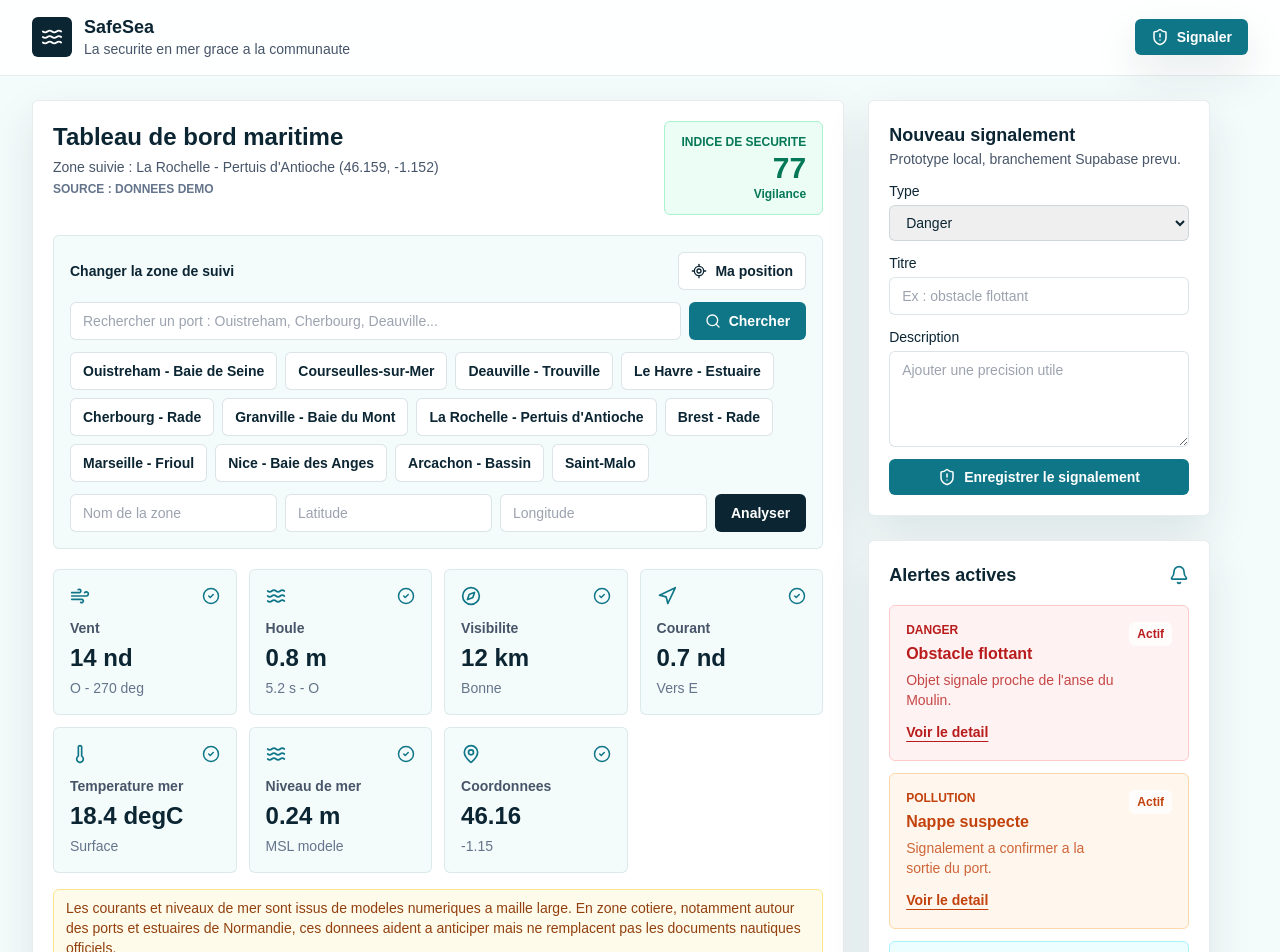
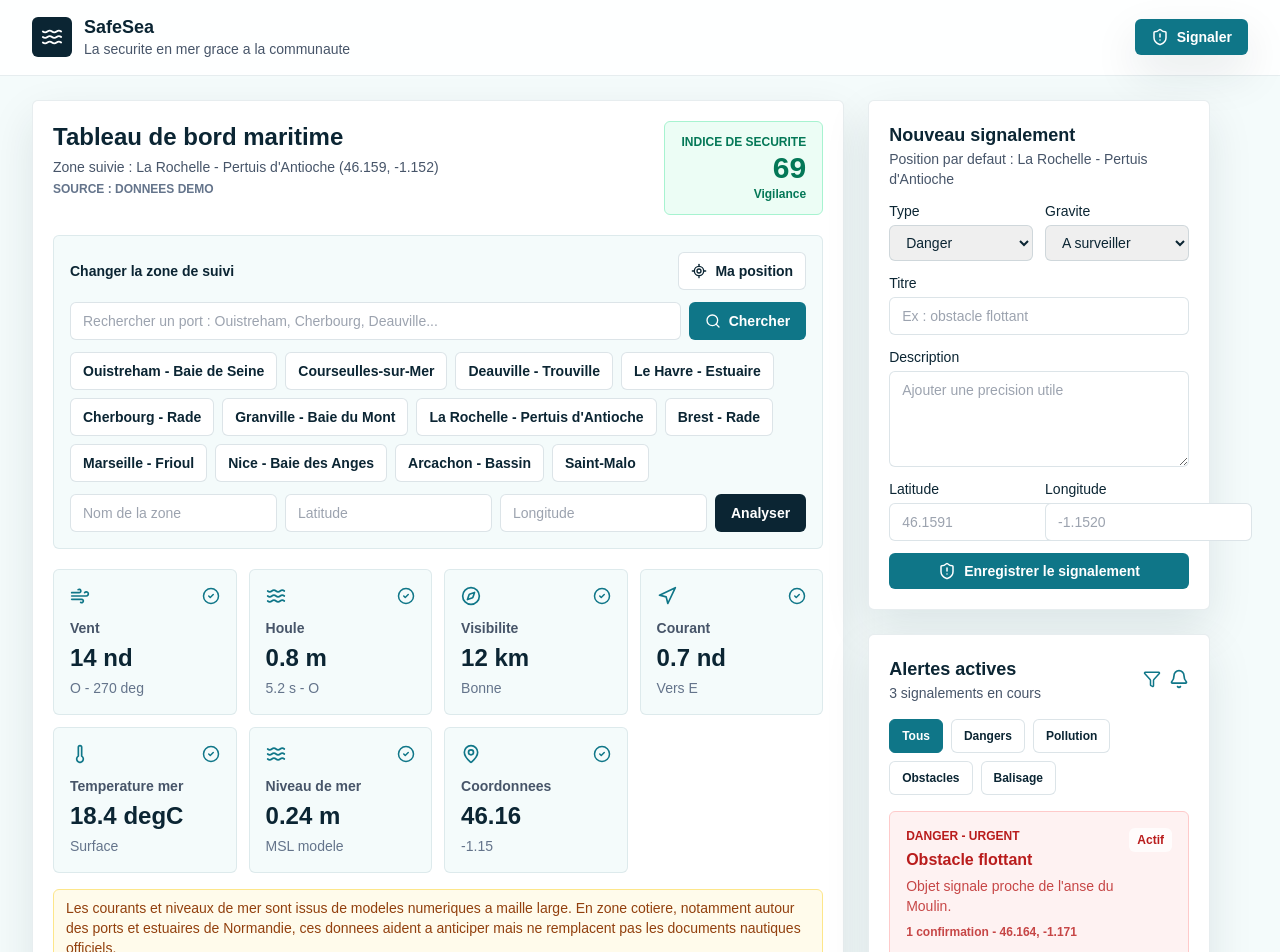
Before and after one commit to Thomas-LBR/safesea, a Next.js app: page / in a window 1280 px wide. Shown: the top 952 px of the page. Built offline with nearby package versions, Linux system fonts and the light colour scheme.

Commit message:
Improve alert workflow

```diff
--- a/src/components/dashboard.tsx
+++ b/src/components/dashboard.tsx
@@ -1,6 +1,6 @@
 "use client";
 
-import { Anchor, Bell, CheckCircle2, Compass, LocateFixed, MapPin, Navigation, Search, ShieldAlert, Thermometer, Waves, Wind } from "lucide-react";
+import { Anchor, Bell, CheckCircle2, Compass, Filter, LocateFixed, MapPin, Navigation, Search, ShieldAlert, Thermometer, Waves, Wind } from "lucide-react";
 import Link from "next/link";
 import type { FormEvent, ReactNode } from "react";
 import { useMemo, useState } from "react";
@@ -9,8 +9,8 @@
 import { ReportForm } from "@/components/report-form";
 import { computeSafetyScore, getSafetyLabel } from "@/lib/safety-score";
 import { fetchMarineWeather, locationPresets, searchMarineLocations, type MarineLocation, type MarineWeather } from "@/lib/weather";
-import { getStatusLabel, getTypeLabel, listDemoReports } from "@/services/reports";
-import type { Report } from "@/types/report";
+import { getSeverityLabel, getStatusLabel, getTypeLabel, listDemoReports } from "@/services/reports";
+import type { Report, ReportStatus, ReportType } from "@/types/report";
 
 const reportStyles = {
   danger: "bg-red-50 text-red-700 border-red-200",
@@ -21,20 +21,42 @@
   other: "bg-slate-50 text-slate-700 border-slate-200"
 };
 
+const filterOptions: Array<{ value: ReportType | "all"; label: string }> = [
+  { value: "all", label: "Tous" },
+  { value: "danger", label: "Dangers" },
+  { value: "pollution", label: "Pollution" },
+  { value: "obstacle", label: "Obstacles" },
+  { value: "beacon", label: "Balisage" }
+];
+
 export function Dashboard({ weather }: { weather: MarineWeather }) {
   const [reports, setReports] = useState<Report[]>(listDemoReports());
+  const [reportFilter, setReportFilter] = useState<ReportType | "all">("all");
   const [selectedWeather, setSelectedWeather] = useState(weather);
   const [isLoadingWeather, setIsLoadingWeather] = useState(false);
   const [weatherError, setWeatherError] = useState<string | null>(null);
   const [searchResults, setSearchResults] = useState<MarineLocation[]>([]);
   const [isSearching, setIsSearching] = useState(false);
   const activeReports = useMemo(() => reports.filter((report) => report.status !== "resolved"), [reports]);
+  const visibleReports = useMemo(
+    () => activeReports.filter((report) => reportFilter === "all" || report.type === reportFilter),
+    [activeReports, reportFilter]
+  );
+  const currentLocation = useMemo(
+    () => ({
+      label: selectedWeather.label,
+      latitude: selectedWeather.latitude,
+      longitude: selectedWeather.longitude
+    }),
+    [selectedWeather.label, selectedWeather.latitude, selectedWeather.longitude]
+  );
   const safetyScore = computeSafetyScore({
     windKnots: selectedWeather.windSpeed,
     waveMeters: selectedWeather.waveHeight,
     visibilityKm: selectedWeather.visibility,
     currentKnots: selectedWeather.currentVelocity,
-    nearbyActiveReports: activeReports.length
+    nearbyActiveReports: activeReports.length,
+    highSeverityReports: activeReports.filter((report) => report.severity === "high").length
   });
 
   async function updateLocation(location: MarineLocation) {
@@ -115,6 +137,25 @@
     }
   }
 
+  function updateReportStatus(id: string, status: ReportStatus) {
+    setReports((currentReports) =>
+      currentReports.map((report) =>
+        report.id === id
+          ? {
+              ...report,
+              status,
+              confirmations: status === "confirmed" ? Math.max(report.confirmations + 1, 1) : report.confirmations
+            }
+          : report
+      )
+    );
+  }
+
+  function handleCreateReport(report: Report) {
+    setReports((currentReports) => [report, ...currentReports]);
+    setReportFilter("all");
+  }
+
   return (
     <main className="min-h-screen bg-foam">
       <header className="border-b border-cyan-900/10 bg-white/90">
@@ -191,13 +232,20 @@
                 <MapPin size={20} aria-hidden="true" />
               </button>
             </div>
-            <MapPanel reports={reports} />
+            <MapPanel reports={visibleReports} center={[selectedWeather.latitude, selectedWeather.longitude]} />
           </section>
         </div>
 
         <aside className="grid gap-6">
-          <ReportForm onCreate={(report) => setReports((current) => [report, ...current])} />
-          <AlertsPanel reports={activeReports} />
+          <ReportForm currentLocation={currentLocation} onCreate={handleCreateReport} />
+          <AlertsPanel
+            reports={visibleReports}
+            activeCount={activeReports.length}
+            filter={reportFilter}
+            onFilterChange={setReportFilter}
+            onConfirm={(id) => updateReportStatus(id, "confirmed")}
+            onResolve={(id) => updateReportStatus(id, "resolved")}
+          />
           <ChecklistPanel />
           <section className="rounded-md border border-cyan-900/10 bg-harbor p-5 text-white shadow-soft">
             <div className="flex items-start gap-3">
@@ -304,32 +352,104 @@
   );
 }
 
-function AlertsPanel({ reports }: { reports: Report[] }) {
+function AlertsPanel({
+  reports,
+  activeCount,
+  filter,
+  onFilterChange,
+  onConfirm,
+  onResolve
+}: {
+  reports: Report[];
+  activeCount: number;
+  filter: ReportType | "all";
+  onFilterChange: (filter: ReportType | "all") => void;
+  onConfirm: (id: string) => void;
+  onResolve: (id: string) => void;
+}) {
   return (
     <section className="rounded-md border border-cyan-900/10 bg-white p-5 shadow-soft">
       <div className="mb-4 flex items-center justify-between">
+        <div>
           <h2 className="text-lg font-bold text-harbor">Alertes actives</h2>
-        <Bell size={20} className="text-lagoon" aria-hidden="true" />
+          <p className="text-sm text-slate-600">{activeCount} signalement{activeCount > 1 ? "s" : ""} en cours</p>
         </div>
+        <div className="flex items-center gap-2 text-lagoon">
+          <Filter size={18} aria-hidden="true" />
+          <Bell size={20} aria-hidden="true" />
+        </div>
+      </div>
+
+      <div className="mb-4 flex flex-wrap gap-2">
+        {filterOptions.map((option) => (
+          <button
+            key={option.value}
+            type="button"
+            onClick={() => onFilterChange(option.value)}
+            className={`rounded-md border px-3 py-2 text-xs font-bold transition ${
+              filter === option.value
+                ? "border-lagoon bg-lagoon text-white"
+                : "border-cyan-900/15 bg-white text-harbor hover:bg-cyan-50"
+            }`}
+          >
+            {option.label}
+          </button>
+        ))}
+      </div>
+
       <div className="grid gap-3">
-        {reports.map((report) => (
+        {reports.length === 0 ? (
+          <p className="rounded-md border border-cyan-900/10 bg-foam px-3 py-4 text-sm font-semibold text-harbor">
+            Aucun signalement actif pour ce filtre.
+          </p>
+        ) : (
+          reports.map((report) => (
             <article key={report.id} className={`rounded-md border p-4 ${reportStyles[report.type]}`}>
               <div className="flex items-start justify-between gap-3">
                 <div>
-                <p className="text-xs font-bold uppercase">{getTypeLabel(report.type)}</p>
+                  <p className="text-xs font-bold uppercase">
+                    {getTypeLabel(report.type)} - {getSeverityLabel(report.severity)}
+                  </p>
                   <h3 className="mt-1 font-bold">{report.title}</h3>
-                <p className="mt-1 text-sm opacity-80">{report.description}</p>
+                  <p className="mt-1 text-sm opacity-80">{report.description || "Aucune precision ajoutee."}</p>
+                  <p className="mt-2 text-xs font-semibold opacity-80">
+                    {report.confirmations} confirmation{report.confirmations > 1 ? "s" : ""} - {report.latitude.toFixed(3)}, {report.longitude.toFixed(3)}
+                  </p>
+                  {isDemoReport(report.id) ? (
                     <Link href={`/reports/${report.id}`} className="mt-3 inline-flex text-sm font-bold underline underline-offset-4">
                       Voir le detail
                     </Link>
+                  ) : null}
                 </div>
                 <span className="rounded-md bg-white/80 px-2 py-1 text-xs font-semibold">{getStatusLabel(report.status)}</span>
               </div>
+              <div className="mt-3 flex flex-wrap gap-2">
+                <button
+                  type="button"
+                  onClick={() => onConfirm(report.id)}
+                  disabled={report.status === "confirmed"}
+                  className="rounded-md bg-white/80 px-3 py-2 text-xs font-bold transition hover:bg-white disabled:opacity-60"
+                >
+                  Confirmer
+                </button>
+                <button
+                  type="button"
+                  onClick={() => onResolve(report.id)}
+                  className="rounded-md bg-white/80 px-3 py-2 text-xs font-bold transition hover:bg-white"
+                >
+                  Resoudre
+                </button>
+              </div>
             </article>
-        ))}
+          ))
+        )}
       </div>
     </section>
   );
+}
+
+function isDemoReport(id: string) {
+  return ["1", "2", "3"].includes(id);
 }
 
 function getVisibilityLabel(visibility: number) {
--- a/src/components/map-panel.tsx
+++ b/src/components/map-panel.tsx
@@ -12,6 +12,6 @@
   )
 });
 
-export function MapPanel({ reports }: { reports: Report[] }) {
-  return <CommunityMap reports={reports} />;
+export function MapPanel({ reports, center }: { reports: Report[]; center: [number, number] }) {
+  return <CommunityMap reports={reports} center={center} />;
 }
--- a/src/components/report-form.tsx
+++ b/src/components/report-form.tsx
@@ -2,35 +2,55 @@
 
 import { ShieldAlert } from "lucide-react";
 import type { FormEvent } from "react";
+import { useState } from "react";
+import type { MarineLocation } from "@/lib/weather";
+import { createLocalReport } from "@/services/reports";
 import type { Report, ReportType } from "@/types/report";
 
 type ReportFormProps = {
+  currentLocation: MarineLocation;
   onCreate?: (report: Report) => void;
 };
 
-export function ReportForm({ onCreate }: ReportFormProps) {
+export function ReportForm({ currentLocation, onCreate }: ReportFormProps) {
+  const [error, setError] = useState<string | null>(null);
+  const [success, setSuccess] = useState<string | null>(null);
+
   function handleSubmit(event: FormEvent<HTMLFormElement>) {
     event.preventDefault();
     const form = new FormData(event.currentTarget);
     const type = String(form.get("type") ?? "danger") as ReportType;
+    const severity = String(form.get("severity") ?? "medium") as Report["severity"];
     const title = String(form.get("title") ?? "").trim();
     const description = String(form.get("description") ?? "").trim();
+    const latitude = parseCoordinate(form.get("latitude"), currentLocation.latitude);
+    const longitude = parseCoordinate(form.get("longitude"), currentLocation.longitude);
 
     if (!title) {
+      setError("Ajoute un titre pour que les autres usagers comprennent le risque.");
+      setSuccess(null);
       return;
     }
 
-    onCreate?.({
-      id: crypto.randomUUID(),
+    if (!isValidLatitude(latitude) || !isValidLongitude(longitude)) {
+      setError("La position doit contenir une latitude entre -90 et 90 et une longitude entre -180 et 180.");
+      setSuccess(null);
+      return;
+    }
+
+    onCreate?.(
+      createLocalReport({
         type,
-      status: "active",
+        severity,
         title,
         description,
-      latitude: 46.1591 + (Math.random() - 0.5) * 0.04,
-      longitude: -1.152 + (Math.random() - 0.5) * 0.06,
-      createdAt: new Date().toISOString()
-    });
+        latitude,
+        longitude
+      })
+    );
 
+    setError(null);
+    setSuccess("Signalement ajoute a la carte et aux alertes actives.");
     event.currentTarget.reset();
   }
 
@@ -38,17 +58,31 @@
     <form id="signalement" onSubmit={handleSubmit} className="grid gap-3 rounded-md border border-cyan-900/10 bg-white p-5 shadow-soft">
       <div>
         <h2 className="text-lg font-bold text-harbor">Nouveau signalement</h2>
-        <p className="text-sm text-slate-600">Prototype local, branchement Supabase prevu.</p>
+        <p className="text-sm text-slate-600">Position par defaut : {currentLocation.label}</p>
       </div>
+
+      <div className="grid gap-3 sm:grid-cols-2">
         <label className="grid gap-1 text-sm font-medium text-harbor">
           Type
           <select name="type" className="rounded-md border border-cyan-900/15 px-3 py-2">
             <option value="danger">Danger</option>
             <option value="pollution">Pollution</option>
             <option value="obstacle">Obstacle</option>
+            <option value="wildlife">Faune</option>
             <option value="beacon">Balisage</option>
+            <option value="other">Autre</option>
           </select>
         </label>
+        <label className="grid gap-1 text-sm font-medium text-harbor">
+          Gravite
+          <select name="severity" defaultValue="medium" className="rounded-md border border-cyan-900/15 px-3 py-2">
+            <option value="low">Information</option>
+            <option value="medium">A surveiller</option>
+            <option value="high">Urgent</option>
+          </select>
+        </label>
+      </div>
+
       <label className="grid gap-1 text-sm font-medium text-harbor">
         Titre
         <input name="title" className="rounded-md border border-cyan-900/15 px-3 py-2" placeholder="Ex : obstacle flottant" />
@@ -57,6 +91,21 @@
         Description
         <textarea name="description" className="min-h-24 rounded-md border border-cyan-900/15 px-3 py-2" placeholder="Ajouter une precision utile" />
       </label>
+
+      <div className="grid gap-3 sm:grid-cols-2">
+        <label className="grid gap-1 text-sm font-medium text-harbor">
+          Latitude
+          <input name="latitude" className="rounded-md border border-cyan-900/15 px-3 py-2" inputMode="decimal" placeholder={currentLocation.latitude.toFixed(4)} />
+        </label>
+        <label className="grid gap-1 text-sm font-medium text-harbor">
+          Longitude
+          <input name="longitude" className="rounded-md border border-cyan-900/15 px-3 py-2" inputMode="decimal" placeholder={currentLocation.longitude.toFixed(4)} />
+        </label>
+      </div>
+
+      {error ? <p className="rounded-md border border-red-200 bg-red-50 px-3 py-2 text-sm font-semibold text-red-700">{error}</p> : null}
+      {success ? <p className="rounded-md border border-emerald-200 bg-emerald-50 px-3 py-2 text-sm font-semibold text-emerald-700">{success}</p> : null}
+
       <button className="inline-flex items-center justify-center gap-2 rounded-md bg-lagoon px-4 py-2 text-sm font-semibold text-white transition hover:bg-harbor">
         <ShieldAlert size={18} aria-hidden="true" />
         Enregistrer le signalement
@@ -64,3 +113,21 @@
     </form>
   );
 }
+
+function parseCoordinate(value: FormDataEntryValue | null, fallback: number) {
+  const rawValue = String(value ?? "").trim().replace(",", ".");
+
+  if (!rawValue) {
+    return fallback;
+  }
+
+  return Number(rawValue);
+}
+
+function isValidLatitude(value: number) {
+  return Number.isFinite(value) && value >= -90 && value <= 90;
+}
+
+function isValidLongitude(value: number) {
+  return Number.isFinite(value) && value >= -180 && value <= 180;
+}
--- a/src/data/demo-reports.ts
+++ b/src/data/demo-reports.ts
@@ -5,30 +5,36 @@
     id: "1",
     type: "danger",
     status: "active",
+    severity: "high",
     title: "Obstacle flottant",
     description: "Objet signale proche de l'anse du Moulin.",
     latitude: 46.164,
     longitude: -1.171,
+    confirmations: 1,
     createdAt: "2026-07-09T12:00:00.000Z"
   },
   {
     id: "2",
     type: "pollution",
     status: "active",
+    severity: "medium",
     title: "Nappe suspecte",
     description: "Signalement a confirmer a la sortie du port.",
     latitude: 46.151,
     longitude: -1.142,
+    confirmations: 0,
     createdAt: "2026-07-09T12:10:00.000Z"
   },
   {
     id: "3",
     type: "beacon",
     status: "confirmed",
+    severity: "low",
     title: "Bouee deplacee",
     description: "Balisage confirme par deux utilisateurs.",
     latitude: 46.173,
     longitude: -1.121,
+    confirmations: 2,
     createdAt: "2026-07-09T12:20:00.000Z"
   }
 ];
--- a/src/lib/safety-score.ts
+++ b/src/lib/safety-score.ts
@@ -4,6 +4,7 @@
   visibilityKm: number;
   currentKnots: number;
   nearbyActiveReports: number;
+  highSeverityReports?: number;
 };
 
 export function computeSafetyScore(conditions: MarineConditions) {
@@ -24,6 +25,7 @@
   else if (conditions.currentKnots > 1.5) score -= 10;
 
   score -= Math.min(conditions.nearbyActiveReports * 5, 25);
+  score -= Math.min((conditions.highSeverityReports ?? 0) * 8, 24);
 
   return Math.max(0, Math.min(100, score));
 }
--- a/src/services/reports.ts
+++ b/src/services/reports.ts
@@ -1,8 +1,9 @@
 import { demoReports } from "@/data/demo-reports";
-import type { Report, ReportStatus, ReportType } from "@/types/report";
+import type { Report, ReportSeverity, ReportStatus, ReportType } from "@/types/report";
 
 export type CreateReportInput = {
   type: ReportType;
+  severity: ReportSeverity;
   title: string;
   description?: string;
   latitude: number;
@@ -22,10 +23,12 @@
     id: crypto.randomUUID(),
     type: input.type,
     status: "active",
+    severity: input.severity,
     title: input.title,
     description: input.description,
     latitude: input.latitude,
     longitude: input.longitude,
+    confirmations: 0,
     createdAt: new Date().toISOString()
   };
 }
@@ -34,6 +37,12 @@
   if (status === "active") return "Actif";
   if (status === "confirmed") return "Confirme";
   return "Resolue";
+}
+
+export function getSeverityLabel(severity: ReportSeverity) {
+  if (severity === "high") return "Urgent";
+  if (severity === "medium") return "A surveiller";
+  return "Information";
 }
 
 export function getTypeLabel(type: ReportType) {
--- a/src/types/report.ts
+++ b/src/types/report.ts
@@ -1,15 +1,19 @@
 export type ReportType = "danger" | "pollution" | "obstacle" | "wildlife" | "beacon" | "other";
 
 export type ReportStatus = "active" | "confirmed" | "resolved";
+
+export type ReportSeverity = "low" | "medium" | "high";
 
 export type Report = {
   id: string;
   type: ReportType;
   status: ReportStatus;
+  severity: ReportSeverity;
   title: string;
   description?: string;
   latitude: number;
   longitude: number;
+  confirmations: number;
   photoUrl?: string;
   createdAt: string;
 };
```
Also changed, not shown: src/components/community-map.tsx (+24 -4 lines). Lines whose indentation alone changed are shown as unchanged.
